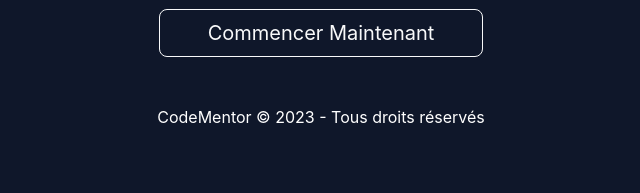
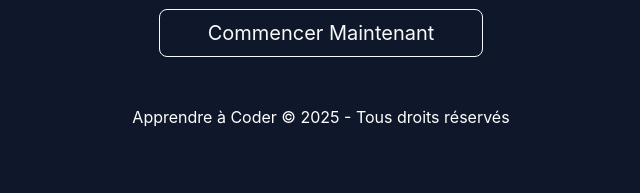
Before and after one commit to YahyaA86/Plateforme-de-codage-, a Flask app: page /index in a window 1280 px wide. Shown: the part 1062-1255 px from the top of the page, without its empty margins (319-959 px from the left). Run offline with Flask 3, Linux system fonts and the light colour scheme.

Commit message:
Update index.html

```diff
--- a/src/templates/index.html
+++ b/src/templates/index.html
@@ -203,7 +203,7 @@
             <h2 class="mb-4">Prêt à améliorer vos compétences en programmation?</h2>
             <button class="btn btn-outline-light btn-lg px-5">Commencer Maintenant</button>
             <div class="mt-5">
-                <p>CodeMentor &copy; 2023 - Tous droits réservés</p>
+                <p>Apprendre à Coder &copy; 2025 - Tous droits réservés</p>
             </div>
         </div>
     </footer>
```
